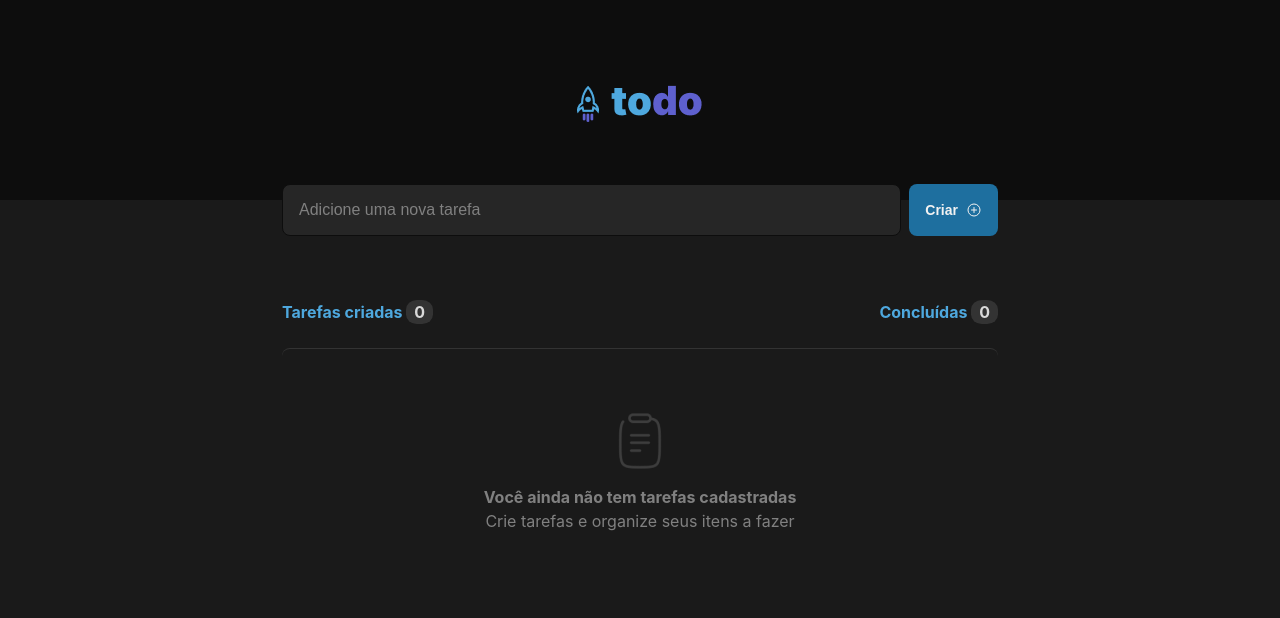
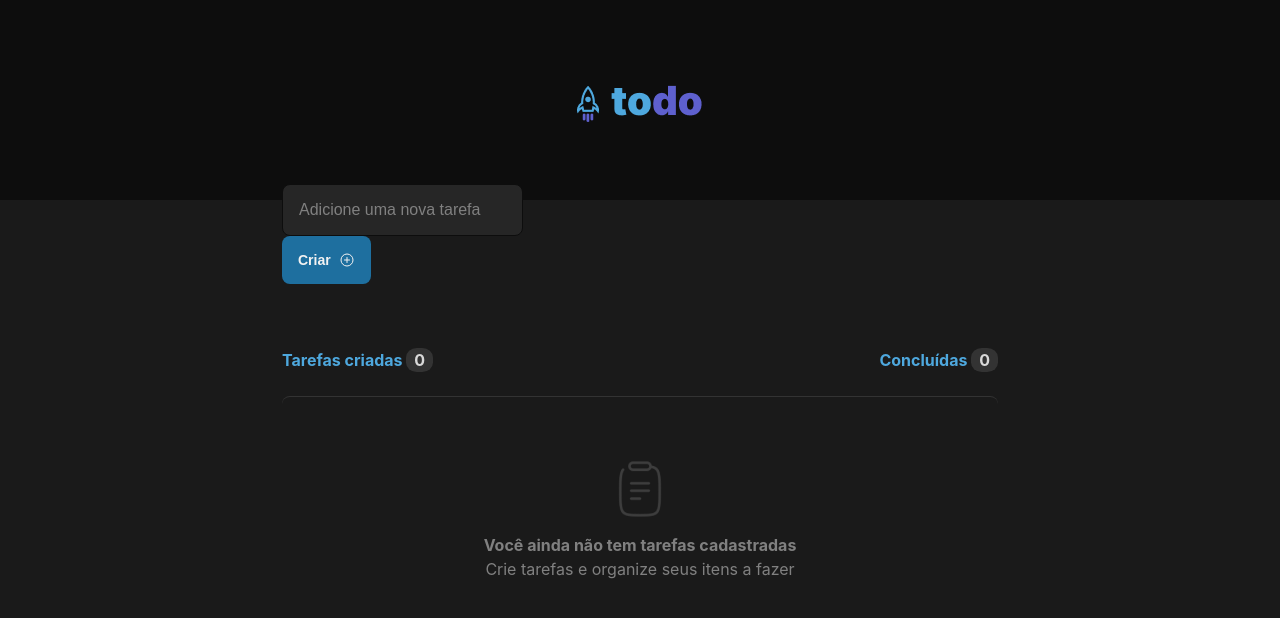
Before and after one commit to SamilisBrito/to-do-list, a React (Vite) app: page / in a window 1280 px wide. Shown: the top 618 px of the page. Built offline with nearby package versions, Linux system fonts and the light colour scheme.

Commit message:
refector: linhas sem funcionalidades

```diff
--- a/src/App.module.css
+++ b/src/App.module.css
@@ -6,7 +6,5 @@
 }
 
 .headerContent {
-  display: flex;
-  gap: 0.5rem;
   margin-top: calc(0px - 1.6531rem);
 }
```
